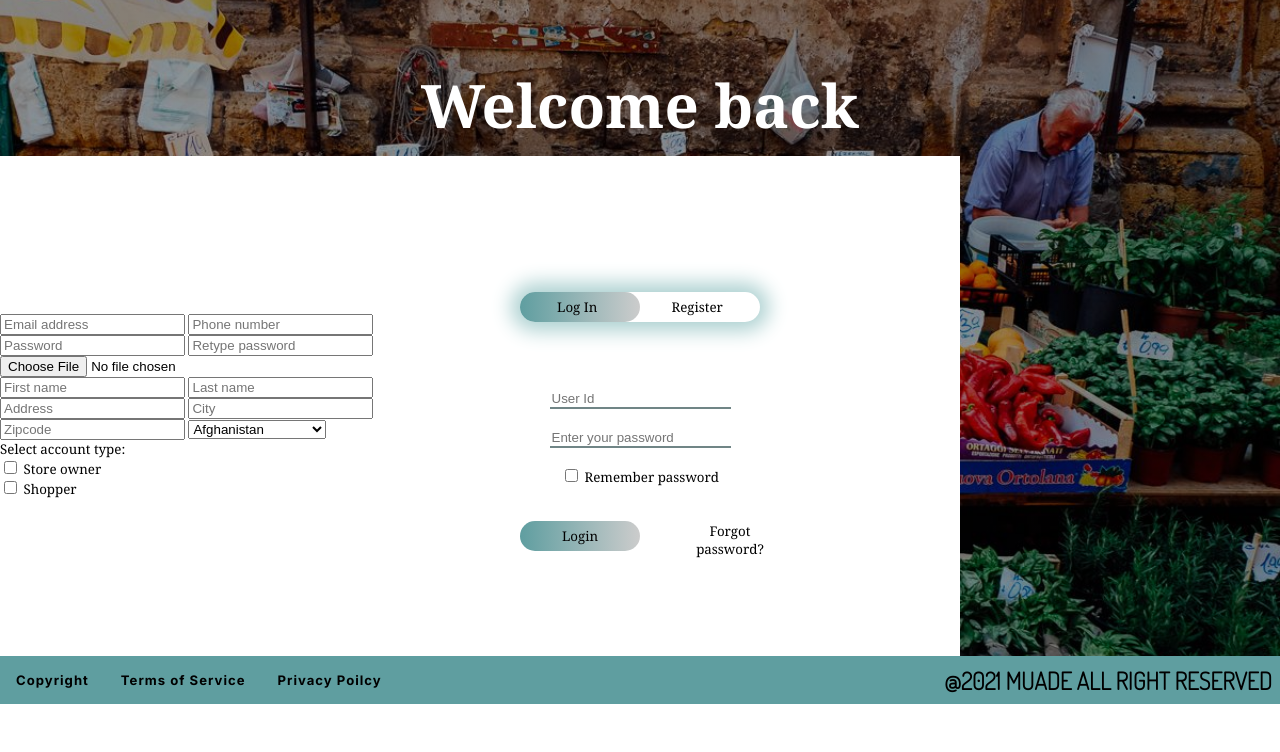
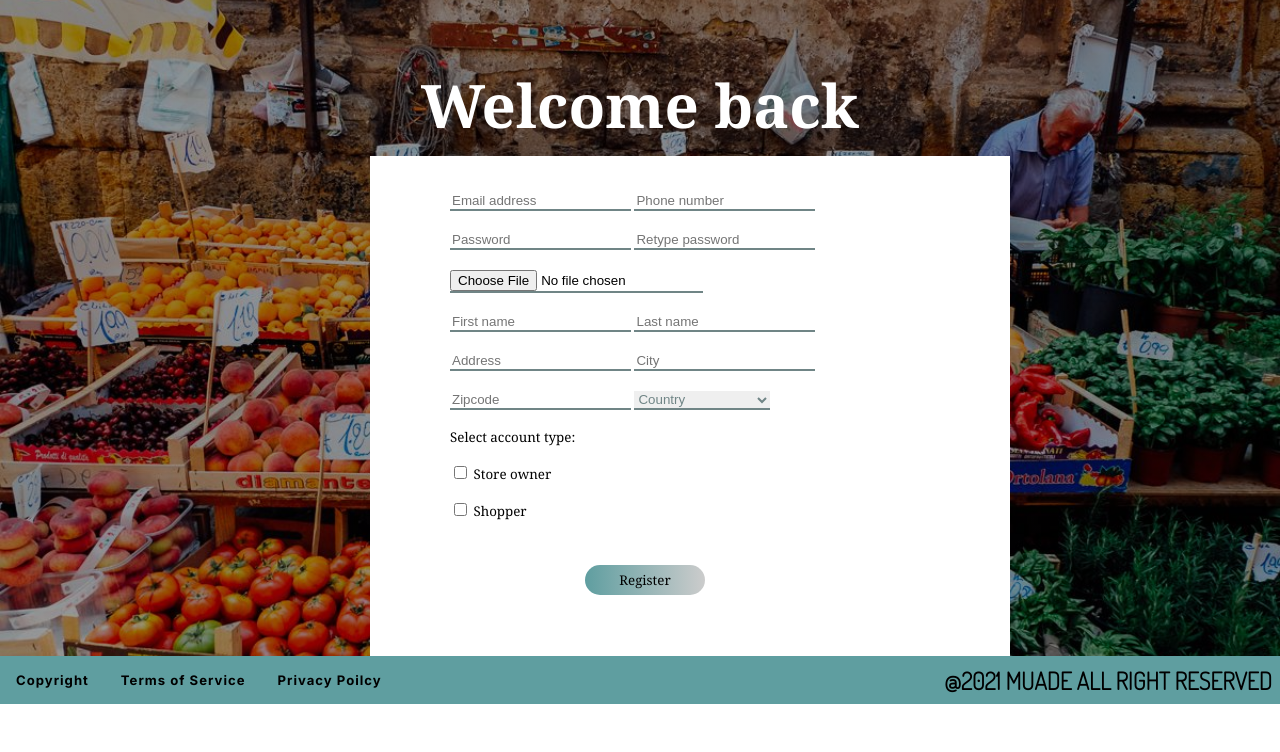
Before and after one commit to nhatquan0312/Web_Programming, a PHP site: page /myaccount.html in a window 1280 px wide. Shown: the part 48-800 px from the top of the page. Run offline with PHP 8.4, Linux system fonts and the light colour scheme; some libraries are stand-ins or nearby versions.

Commit message:
myaccount.css

```diff
--- a/myaccount.css
+++ b/myaccount.css
@@ -170,7 +170,7 @@
     flex-direction: column;
 }
 
-main .background-image .register-form form {
+main .background-image #register-form  {
     position: absolute;
     width: 390px;
     margin: auto;
@@ -185,12 +185,40 @@
 }
 main .background-image .register-form form .inputBox.w20 {
     position: relative;
-    text-wrap: wrap;
+    display: flex;
     justify-content: space-around;
     align-items: center;
     flex-direction: column;
 
 }
 main .background-image .register-form form .inputBox.w20 input {
-    margin:
+    margin: 20px;
 }
+main .background-image .myaccount .inputBox.w20 input{
+
+    top: 30px;
+
+    margin-top: 20px;
+    border: none;
+    border-bottom: 2px solid rgb(112, 133, 134);
+    outline: none;
+    background: transparent;
+
+}
+select
+{
+
+color: rgb(112, 133, 134)!important;
+border: none;
+border-bottom: 2px solid rgb(112, 133, 134);
+
+color:rgb(112, 133, 134);
+
+}
+
+#register-form
+{left:450px;
+}
+#login-form {
+    left: 50px
+}
--- a/myaccount.html
+++ b/myaccount.html
@@ -40,7 +40,6 @@
     <main>
     <div class="background-image">
         <h2>Welcome back</h2>
-        <div >
             <form id="login-form" class="myaccount">
             <div class="buttonBox">
                 <div class="switcher"></div>
@@ -63,9 +62,9 @@
 
                     </div>
             </div>
-        </div>
+
         </form>
-        <div class="register-form">
+        <form id="register-form" class="myaccount">
             <form>
                 <div class="inputBox w20">
 
@@ -79,7 +78,8 @@
                      <input type="text" name="" placeholder="Address"  required>
                      <input type="text" name=""  placeholder="City" required>
                      <input type="text" name="" placeholder="Zipcode"  required>
-                     <select name="City" placeholder="Country">
+                     <select name="City" required>
+                        <option value="">Country</option>
                          <option value="AF">Afghanistan</option>
                          <option value="BE">Belgium</option>
                          <option
@@ -108,6 +108,7 @@
                          <option value="YE">Yemen</option>
                          <option value="ZM">Zambia</option>
                      </select>
+                     <br><br>
                      <div class="checkbox">
                          <span>Select account type:</span><br>
                      <input type="checkbox" >
@@ -115,7 +116,13 @@
                     <input type="checkbox" >
                     <span> Shopper</span>
                 </div>
+                <div class="login-button">
 
+
+                        <div class="btn">
+                            <button type="button"  class="toggle" id="register-btn"> Register</button>
+                        </div>
+                </div>
 
 
             </form>
```
